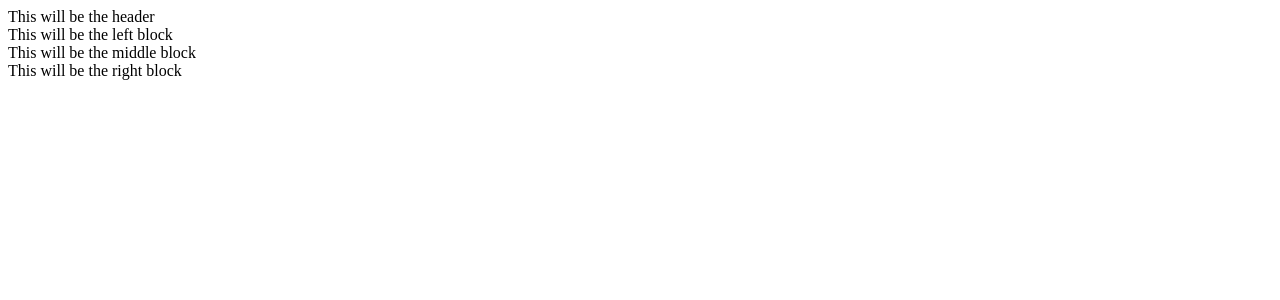
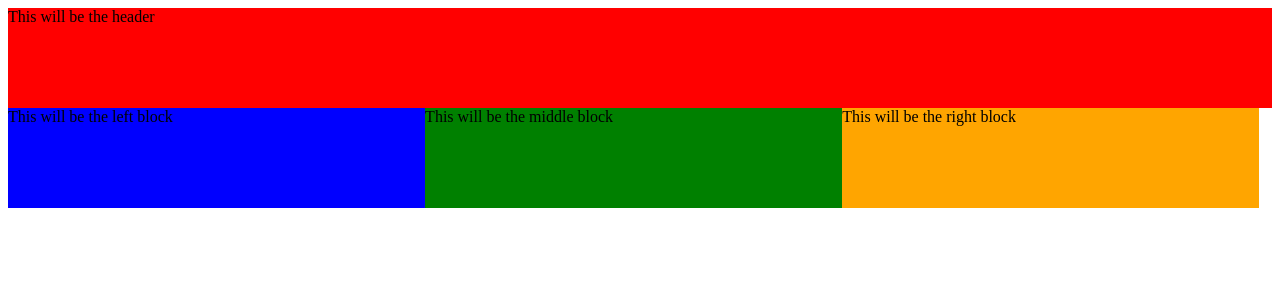
Before and after one commit to debordem/8.4_test_site, a PHP site: page /6ef271af95facc5ecdf2fd69275cc077d9e4e981/index.html in a window 1280 px wide. Shown: the top 300 px of the page. Run offline with PHP 8.4, Linux system fonts and the light colour scheme.

Commit message:
Revert "Setup for 8.3"
This reverts commit 6cf3488d30a82a4be26c0c8c88a3b78ad68d567f.

```diff
--- a/6ef271af95facc5ecdf2fd69275cc077d9e4e981/stylesheet.css
+++ b/6ef271af95facc5ecdf2fd69275cc077d9e4e981/stylesheet.css
@@ -1,2 +1,32 @@
 /* css stylesheet */
-H1 { color:red;}
+#header {
+	position:relative;
+	display:block;
+	background-color:red;
+	width:100%;
+	height:100px;
+	}
+#left_block{
+	position:relative;
+	display:block;
+	background-color:blue;
+	width:33%;
+	height:100px;
+	float:left;
+}
+#middle_block{
+	position:relative;
+	display:block;
+	background-color:green;
+	width:33%;
+	height:100px;
+	float:left;
+}
+#right_block{
+	position:relative;
+	display:block;
+	background-color:orange;
+	width:33%;
+	height:100px;
+	float:left;
+}
```
Also changed, not shown: 6ef271af95facc5ecdf2fd69275cc077d9e4e981/test.html (deleted, +0 -10 lines), 6ef271af95facc5ecdf2fd69275cc077d9e4e981/images/puppy.jpg (deleted).
